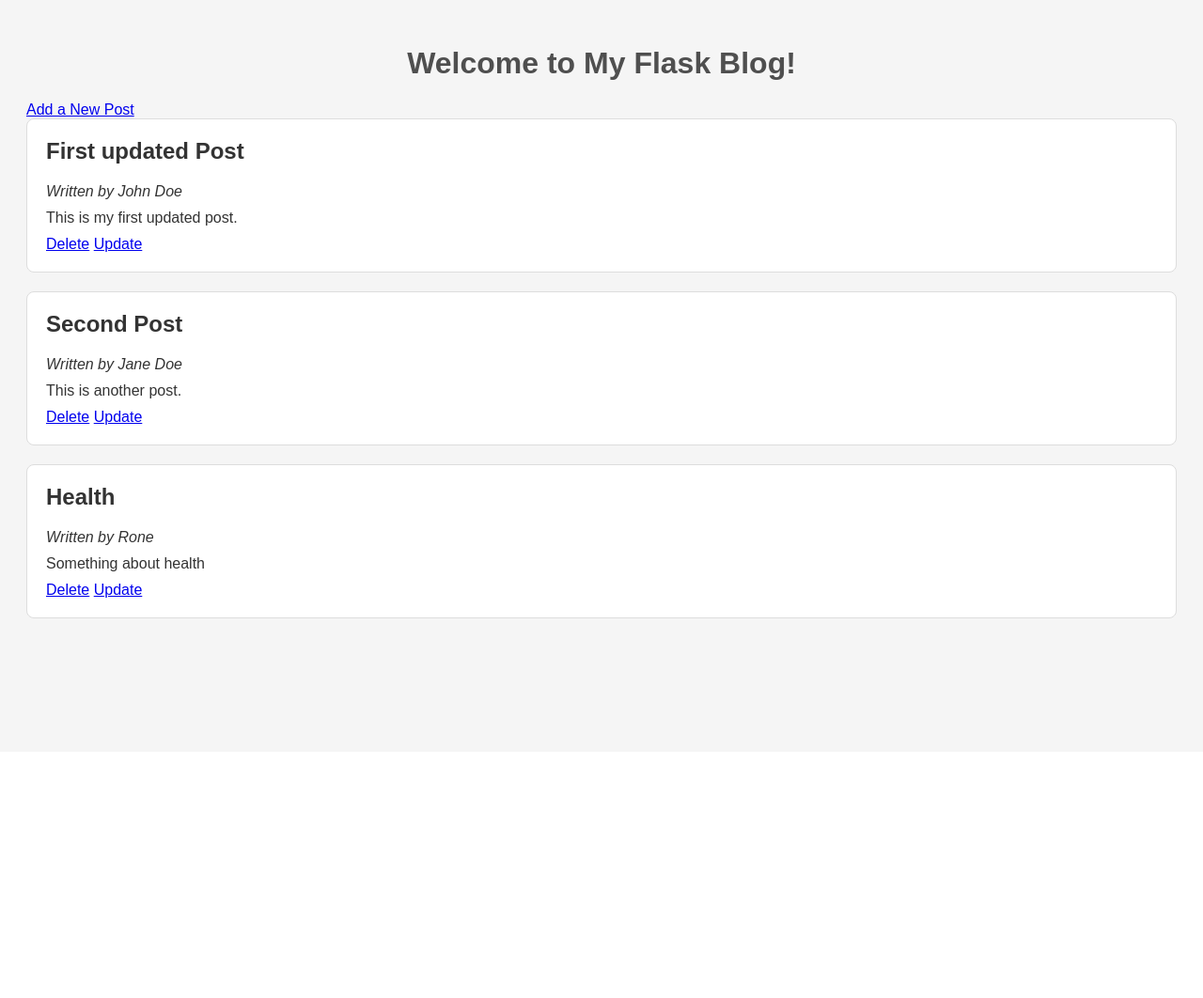
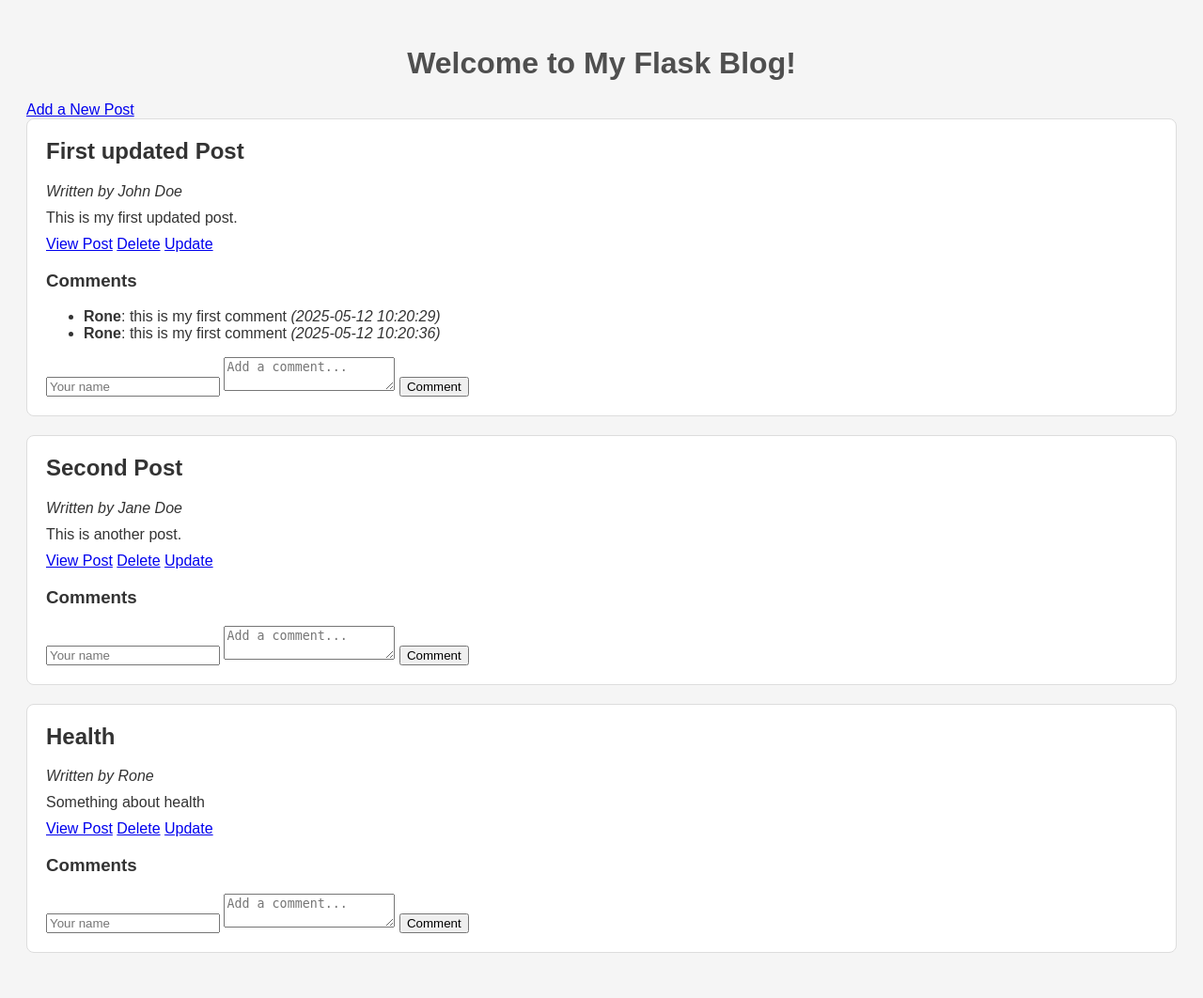
Before and after one commit to Redaprojects/Masterblog, a Flask app: page / in a window 1280 px wide. Shown: the whole page at 94% size. Before the commit the page ends 658 px from the top, so only its background shows below. Run offline with Flask 3, Linux system fonts and the light colour scheme.

Commit message:
Add like and commit routes and their template file.

```diff
--- a/app.py
+++ b/app.py
@@ -1,5 +1,6 @@
 from flask import Flask, render_template, request, redirect, url_for
 import json
+from datetime import datetime
 
 app = Flask(__name__)
 
@@ -51,7 +52,8 @@
             'id': new_id,
             'author': author,
             'title': title,
-            'content': content
+            'content': content,
+            'likes': 0  # Initialize likes to 0
         }
 
         # Add the new post to the list and save it
@@ -114,6 +116,71 @@
 
     return render_template('update.html', post=post)
 
+
+# Attaches the flask app to the post route.
+@app.route('/post/<int:post_id>')
+def view_post(post_id):
+    """
+    Display a single blog post with its likes and comments by
+    going over each post to match it with the unique ID..
+    If there is a post, it returns the file to the user; otherwise, it previews an error message.
+    """
+    blog_posts = load_posts()
+    post = next((post for post in blog_posts if post['id'] == post_id), None)
+
+    if post:
+        return render_template('view_post.html', post=post)
+    return "Post not found", 404
+
+
+# Attaches the flask app to the like route.
+@app.route('/like/<int:post_id>', methods=['POST'])
+def like_post(post_id):
+    """
+    Loads the storage, then goes over each post to match it with the unique ID.
+    If there is a post, it will add a like by the user and save it to the
+    storage, then it returns the view_post file to the user.
+    """
+    blog_posts = load_posts()
+    post = next((post for post in blog_posts if post['id'] == post_id), None)
+
+    if post:
+        post['likes'] += 1
+        save_posts(blog_posts)
+
+    return redirect(url_for('view_post', post_id=post_id))
+
+
+# Attaches the flask app to the comment route.
+@app.route('/comment/<int:post_id>', methods=['POST'])
+def comment_post(post_id):
+    """
+    Loads the storage, then initializes post to find the unique ID by going over
+    each post to match it with the unique ID.
+    Prompts the user to enter their details and previews for the user, their names, comments, and
+    when exactly they wrote the comments.
+    It returns the URL of the index.html
+    """
+    blog_posts = load_posts()
+    post = next((p for p in blog_posts if p['id'] == post_id), None)
+
+    if post:
+        author = request.form.get('author')
+        text = request.form.get('text')
+        timestamp = datetime.now().strftime("%Y-%m-%d %H:%M:%S")
+
+        comment = {
+            "author": author,
+            "text": text,
+            "timestamp": timestamp
+        }
+
+        post.setdefault("comments", []).append(comment)
+        save_posts(blog_posts)
+
+    return redirect(url_for('index'))
+
+
 # Runs the Flask app by calling the run method.
 if __name__ == '__main__':
     app.run(host="0.0.0.0", port=5000, debug=True)
--- a/posts.json
+++ b/posts.json
@@ -3,18 +3,35 @@
         "id": 1,
         "author": "John Doe",
         "title": "First updated Post",
-        "content": "This is my first updated post."
+        "content": "This is my first updated post.",
+        "likes": 4,
+        "comments": [
+            {
+                "author": "Rone",
+                "text": "this is my first comment",
+                "timestamp": "2025-05-12 10:20:29"
+            },
+            {
+                "author": "Rone",
+                "text": "this is my first comment",
+                "timestamp": "2025-05-12 10:20:36"
+            }
+        ]
     },
     {
         "id": 2,
         "author": "Jane Doe",
         "title": "Second Post",
-        "content": "This is another post."
+        "content": "This is another post.",
+        "likes": 0,
+        "comments": []
     },
     {
         "id": 3,
         "author": "Rone",
         "title": "Health",
-        "content": "Something about health"
+        "content": "Something about health",
+        "likes": 0,
+        "comments": []
     }
 ]
--- a/templates/add.html
+++ b/templates/add.html
@@ -20,7 +20,10 @@
 
         <input type="submit" value="Add Post">
     </form>
-
+<p>Likes: {{ post.likes }}</p>
+<form method="POST" action="{{ url_for('like_post', post_id=post['id']) }}">
+    <input type="submit" value="Like">
+</form>
     <br>
     <a href="{{ url_for('index') }}">Back to Home</a>
 </body>
--- a/templates/index.html
+++ b/templates/index.html
@@ -16,9 +16,21 @@
             <h2>{{ post.title }}</h2>
             <p><em>Written by {{ post.author }}</em></p>
             <p>{{ post.content }}</p>
+            <a href="{{ url_for('view_post', post_id=post.id) }}">View Post</a>
             <a href="{{ url_for('delete', post_id=post.id) }}" onclick="return confirm('Are you sure you want to delete this post?');">Delete</a>
             <a href="{{ url_for('update', post_id=post.id) }}">Update</a>
+<h3>Comments</h3>
+<ul>
+    {% for comment in post.comments %}
+        <li><strong>{{ comment.author }}</strong>: {{ comment.text }} <em>({{ comment.timestamp }})</em></li>
+    {% endfor %}
+</ul>
 
+<form action="{{ url_for('comment_post', post_id=post.id) }}" method="POST">
+    <input type="text" name="author" placeholder="Your name" required>
+    <textarea name="text" placeholder="Add a comment..." required></textarea>
+    <button type="submit">Comment</button>
+</form>
         </div>
     {% endfor %}
 
```
Also changed, not shown: templates/view_post.html (added, +20 -0 lines).
